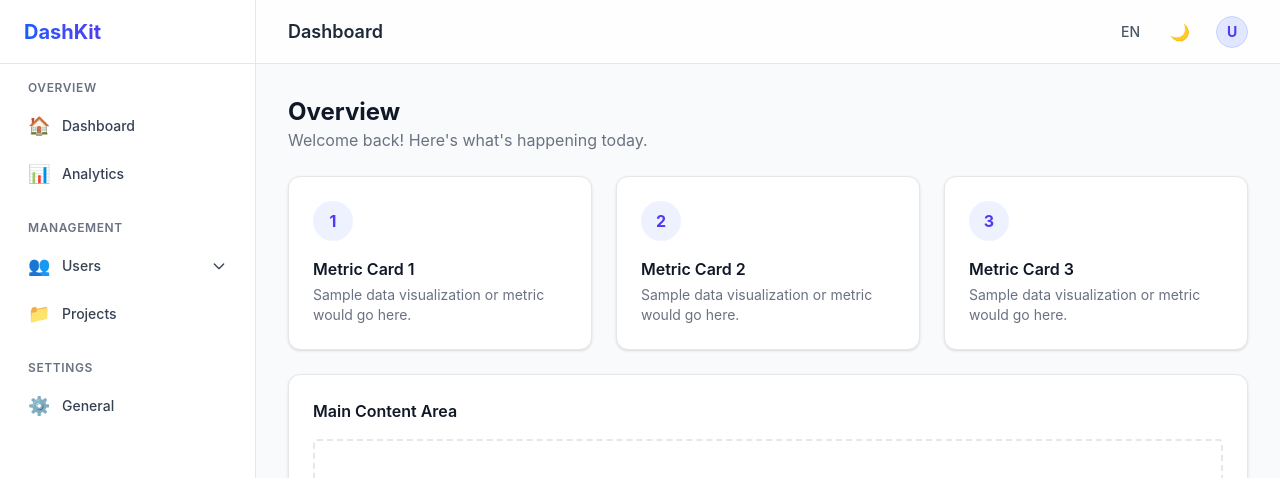
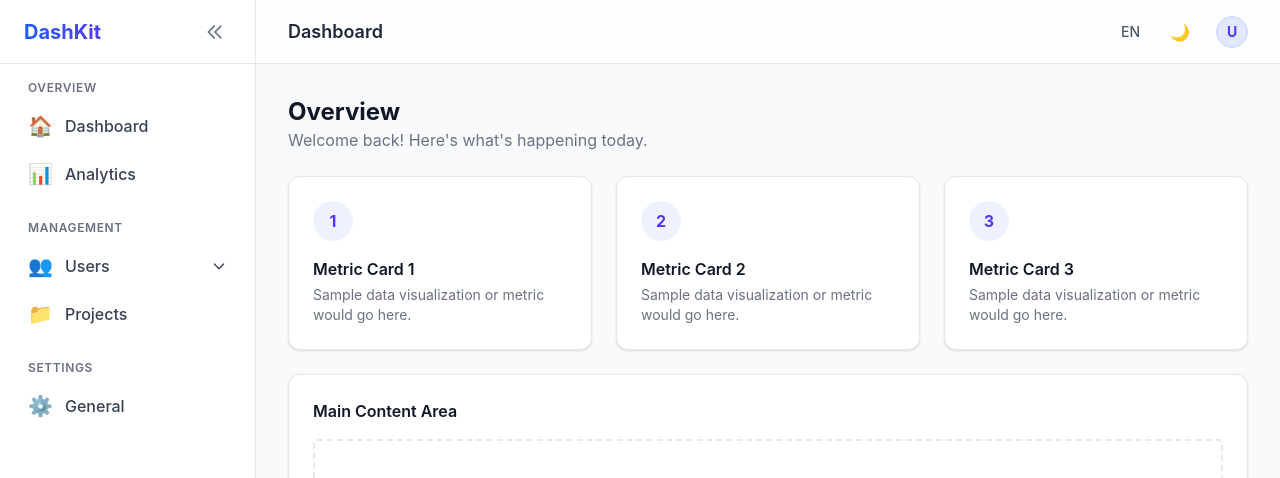
Before and after one commit to MinKhantAung23/dashboard-ui-kits, a React (Vite) app: page / in a window 1280 px wide. Shown: the top 478 px of the page. Built offline with nearby package versions, Linux system fonts and the light colour scheme.

Commit message:
feat: add collapsible sidebar feature

```diff
--- a/src/components/layout/DashboardLayout.tsx
+++ b/src/components/layout/DashboardLayout.tsx
@@ -4,12 +4,18 @@ import { Header } from "./Header";
 
 export function DashboardLayout({ children }: { children: React.ReactNode }) {
   const [isSidebarOpen, setIsSidebarOpen] = useState(false);
+  const [isSidebarCollapsed, setIsSidebarCollapsed] = useState(false);
 
   return (
     <div className="min-h-screen bg-gray-50 dark:bg-gray-950 text-gray-900 dark:text-gray-100 font-sans selection:bg-indigo-100 dark:selection:bg-indigo-900/30 selection:text-indigo-900 dark:selection:text-indigo-100">
-      <Sidebar isOpen={isSidebarOpen} onClose={() => setIsSidebarOpen(false)} />
+      <Sidebar
+        isOpen={isSidebarOpen}
+        onClose={() => setIsSidebarOpen(false)}
+        isCollapsed={isSidebarCollapsed}
+        onToggleCollapse={() => setIsSidebarCollapsed(!isSidebarCollapsed)}
+      />
 
-      <div className="lg:pl-64 flex flex-col min-h-screen transition-[padding] duration-300 ease-in-out">
+      <div className={`flex flex-col min-h-screen transition-[padding] duration-300 ease-in-out ${isSidebarCollapsed ? 'lg:pl-20' : 'lg:pl-64'}`}>
         <Header onMenuClick={() => setIsSidebarOpen(true)} />
 
         <main className="flex-1 p-4 lg:p-8 overflow-x-hidden">
--- a/src/components/layout/Sidebar.tsx
+++ b/src/components/layout/Sidebar.tsx
@@ -42,7 +42,7 @@ export const NAV_GROUPS: NavGroup[] = [
   }
 ];
 
-function NavItemComponent({ item }: { item: NavItem }) {
+function NavItemComponent({ item, isCollapsed }: { item: NavItem, isCollapsed: boolean }) {
   const [isOpen, setIsOpen] = useState(false);
 
   if (item.children) {
@@ -50,18 +50,25 @@ function NavItemComponent({ item }: { item: NavItem }) {
       <div className="flex flex-col">
         <button
           onClick={() => setIsOpen(!isOpen)}
-          className="flex items-center justify-between w-full px-3 py-2 text-sm rounded-md text-gray-700 dark:text-gray-300 hover:bg-gray-100 dark:hover:bg-gray-800 transition-colors"
+          className={`flex items-center justify-between w-full py-2 rounded-md text-gray-700 dark:text-gray-300 hover:bg-gray-100 dark:hover:bg-gray-800 transition-colors
+            ${isCollapsed ? 'px-0 justify-center' : 'px-3'}
+          `}
+          title={isCollapsed ? item.name : undefined}
         >
-          <div className="flex items-center gap-3">
-            <span className="text-lg">{item.icon}</span>
-            <span className="font-medium">{item.name}</span>
+          <div className={`flex items-center ${isCollapsed ? 'justify-center' : 'gap-3'}`}>
+            <span className="text-xl flex-shrink-0">{item.icon}</span>
+            {!isCollapsed && <span className="font-medium whitespace-nowrap">{item.name}</span>}
           </div>
-          <svg className={`w-4 h-4 transition-transform ${isOpen ? 'rotate-180' : ''}`} fill="none" stroke="currentColor" viewBox="0 0 24 24"><path strokeLinecap="round" strokeLinejoin="round" strokeWidth={2} d="M19 9l-7 7-7-7" /></svg>
+          {!isCollapsed && (
+            <svg className={`w-4 h-4 flex-shrink-0 transition-transform ${isOpen ? 'rotate-180' : ''}`} fill="none" stroke="currentColor" viewBox="0 0 24 24">
+              <path strokeLinecap="round" strokeLinejoin="round" strokeWidth={2} d="M19 9l-7 7-7-7" />
+            </svg>
+          )}
         </button>
-        {isOpen && (
+        {isOpen && !isCollapsed && (
           <div className="flex flex-col mt-1 ml-6 pl-3 border-l border-gray-200 dark:border-gray-800 space-y-1">
             {item.children.map(child => (
-              <a key={child.name} href={child.href} className="px-3 py-2 text-sm rounded-md text-gray-600 dark:text-gray-400 hover:bg-gray-100 dark:hover:bg-gray-800 transition-colors">
+              <a key={child.name} href={child.href} className="px-3 py-2 text-sm rounded-md text-gray-600 dark:text-gray-400 hover:bg-gray-100 dark:hover:bg-gray-800 transition-colors whitespace-nowrap">
                 {child.name}
               </a>
             ))}
@@ -74,15 +81,28 @@ function NavItemComponent({ item }: { item: NavItem }) {
   return (
     <a
       href={item.href}
-      className="flex items-center gap-3 px-3 py-2 text-sm rounded-md text-gray-700 dark:text-gray-300 hover:bg-gray-100 dark:hover:bg-gray-800 transition-colors"
+      className={`flex items-center py-2 rounded-md text-gray-700 dark:text-gray-300 hover:bg-gray-100 dark:hover:bg-gray-800 transition-colors
+        ${isCollapsed ? 'px-0 justify-center' : 'px-3 gap-3'}
+      `}
+      title={isCollapsed ? item.name : undefined}
     >
-      <span className="text-lg">{item.icon}</span>
-      <span className="font-medium">{item.name}</span>
+      <span className="text-xl flex-shrink-0">{item.icon}</span>
+      {!isCollapsed && <span className="font-medium whitespace-nowrap">{item.name}</span>}
     </a>
   );
 }
 
-export function Sidebar({ isOpen, onClose }: { isOpen: boolean; onClose: () => void }) {
+export function Sidebar({
+  isOpen,
+  onClose,
+  isCollapsed = false,
+  onToggleCollapse
+}: {
+  isOpen: boolean;
+  onClose: () => void;
+  isCollapsed?: boolean;
+  onToggleCollapse?: () => void;
+}) {
   return (
     <>
       {/* Mobile overlay */}
@@ -96,22 +116,45 @@ export function Sidebar({ isOpen, onClose }: { isOpen: boolean; onClose: () => v
       {/* Sidebar */}
       <aside
         className={`
-          fixed top-0 left-0 z-50 h-screen w-64 bg-white dark:bg-gray-900 border-r border-gray-200 dark:border-gray-800 transition-transform duration-300 ease-in-out flex flex-col
-          ${isOpen ? 'translate-x-0' : '-translate-x-full lg:translate-x-0'}
+          fixed top-0 left-0 z-50 h-screen bg-white dark:bg-gray-900 border-r border-gray-200 dark:border-gray-800 transition-all duration-300 ease-in-out flex flex-col
+          ${isOpen ? 'translate-x-0 w-64' : '-translate-x-full lg:translate-x-0'}
+          ${isCollapsed ? 'lg:w-20' : 'lg:w-64'}
         `}
       >
-        <div className="h-16 shrink-0 flex items-center px-6 border-b border-gray-200 dark:border-gray-800">
-          <span className="text-xl font-bold bg-clip-text text-transparent bg-gradient-to-r from-blue-600 to-indigo-600 dark:from-blue-400 dark:to-indigo-400">DashKit</span>
+        <div className={`h-16 shrink-0 flex items-center border-b border-gray-200 dark:border-gray-800 ${isCollapsed ? 'justify-center px-0' : 'justify-between px-6'}`}>
+          {!isCollapsed && (
+            <span className="text-xl font-bold bg-clip-text text-transparent bg-gradient-to-r from-blue-600 to-indigo-600 dark:from-blue-400 dark:to-indigo-400 whitespace-nowrap overflow-hidden">
+              DashKit
+            </span>
+          )}
+          {isCollapsed && (
+            <span className="text-2xl font-bold text-blue-600 dark:text-blue-400">D</span>
+          )}
+
+          {/* Toggle Button for Desktop */}
+          <button
+            onClick={onToggleCollapse}
+            className="hidden lg:flex items-center justify-center p-1.5 rounded-md text-gray-500 hover:bg-gray-100 dark:hover:bg-gray-800 transition-colors"
+            title={isCollapsed ? "Expand Sidebar" : "Collapse Sidebar"}
+          >
+            <svg className={`w-5 h-5 transition-transform ${isCollapsed ? 'rotate-180' : ''}`} fill="none" stroke="currentColor" viewBox="0 0 24 24">
+              <path strokeLinecap="round" strokeLinejoin="round" strokeWidth={2} d="M11 19l-7-7 7-7m8 14l-7-7 7-7" />
+            </svg>
+          </button>
         </div>
 
-        <div className="flex-1 overflow-y-auto p-4 space-y-6">
+        <div className={`flex-1 overflow-y-auto overflow-x-hidden p-4 space-y-6 ${isCollapsed ? 'px-2' : ''}`}>
           {NAV_GROUPS.map((group) => (
             <div key={group.label} className="space-y-1">
-              <h3 className="px-3 text-xs font-semibold text-gray-500 dark:text-gray-400 uppercase tracking-wider mb-2">
-                {group.label}
-              </h3>
+              {!isCollapsed ? (
+                <h3 className="px-3 text-xs font-semibold text-gray-500 dark:text-gray-400 uppercase tracking-wider mb-2 whitespace-nowrap">
+                  {group.label}
+                </h3>
+              ) : (
+                <div className="h-px bg-gray-200 dark:bg-gray-800 my-4 w-8 mx-auto" />
+              )}
               {group.items.map((item) => (
-                <NavItemComponent key={item.name} item={item} />
+                <NavItemComponent key={item.name} item={item} isCollapsed={isCollapsed} />
               ))}
             </div>
           ))}
```
